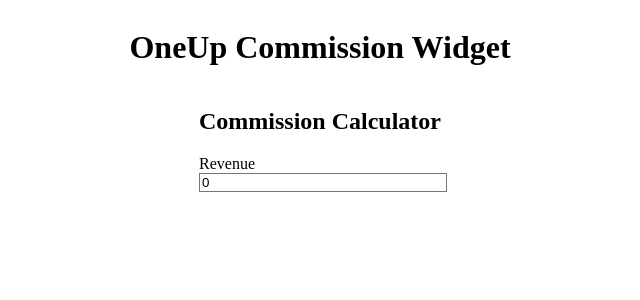
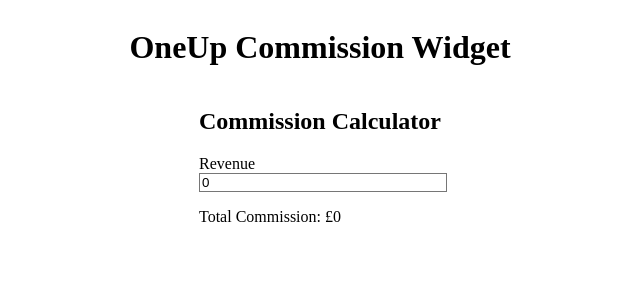
Before and after one commit to zinacoladaa/OneUpSales, a React (Vite) app: page / in a window 1280 px wide. Shown: the top 300 px of the page, without its empty margins (320-960 px from the left). Built offline with nearby package versions, Linux system fonts and the light colour scheme.

Commit message:
setting total commision

```diff
--- a/src/components/ComissionBand.ts
+++ /dev/null
@@ -1,5 +0,0 @@
-export type CommissionBand = {
-  min: number;
-  max: number | null;
-  rate: number;
-};
--- a/src/components/CommissionWidget.tsx
+++ b/src/components/CommissionWidget.tsx
@@ -1,7 +1,9 @@
 import React, { useState } from 'react';
+import { calculateCommission } from "../utils/CommissionBand";
 
 const CommissionWidget: React.FC = () => {
   const [revenue, setRevenue] = useState<number>(0);
+const { totalCommission, breakdown } = calculateCommission(revenue);
 
   return (
     <div className="p-4 bg-white rounded-xl">
@@ -12,8 +14,18 @@ const CommissionWidget: React.FC = () => {
         value={revenue}
         onChange={(e) => setRevenue(Number(e.target.value))}
         className="border px-2 py-1 w-full mt-1"
+        placeholder='Enter Total Revenue'
       />
+
+        <p className="text-lg font-semibold mb-2">
+        Total Commission: £{totalCommission.toLocaleString()}
+      </p>
     </div>
+
+
+
+
+
   );
 };
 
--- /dev/null
+++ b/src/utils/CommissionBand.ts
@@ -0,0 +1,38 @@
+export type CommissionBand = {
+  min: number;
+  max: number | null;
+  rate: number;
+};
+
+export const commissionBands: CommissionBand[] = [
+  { min: 0, max: 5000, rate: 0 },
+  { min: 5000, max: 10000, rate: 0.1 },
+  { min: 10000, max: 15000, rate: 0.15 },
+  { min: 15000, max: 20000, rate: 0.2 },
+  { min: 20000, max: null, rate: 0.25 },
+];
+
+export function calculateCommission(revenue: number) {
+  let totalCommission = 0;
+  const breakdown: { band: string; commission: number }[] = [];
+
+  for (const band of commissionBands) {
+    const bandMax = band.max ?? Infinity;
+    const amountInBand = Math.min(
+      Math.max(revenue - band.min, 0),
+      bandMax - band.min
+    );
+    const commission = amountInBand * band.rate;
+
+    breakdown.push({
+      band: `£${band.min.toLocaleString()} → ${
+        band.max ? `£${band.max.toLocaleString()}` : "+"
+      }`,
+      commission,
+    });
+
+    totalCommission += commission;
+  }
+
+  return { totalCommission, breakdown };
+}
```
